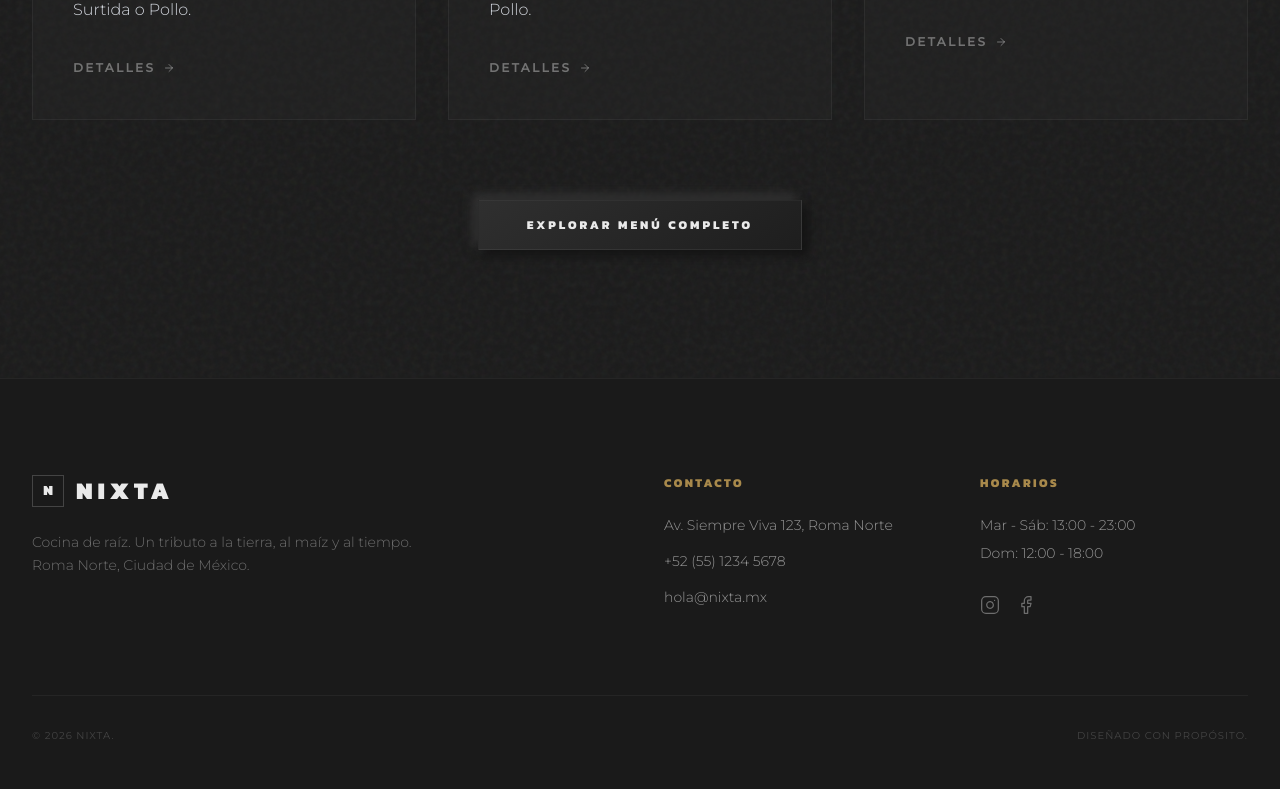
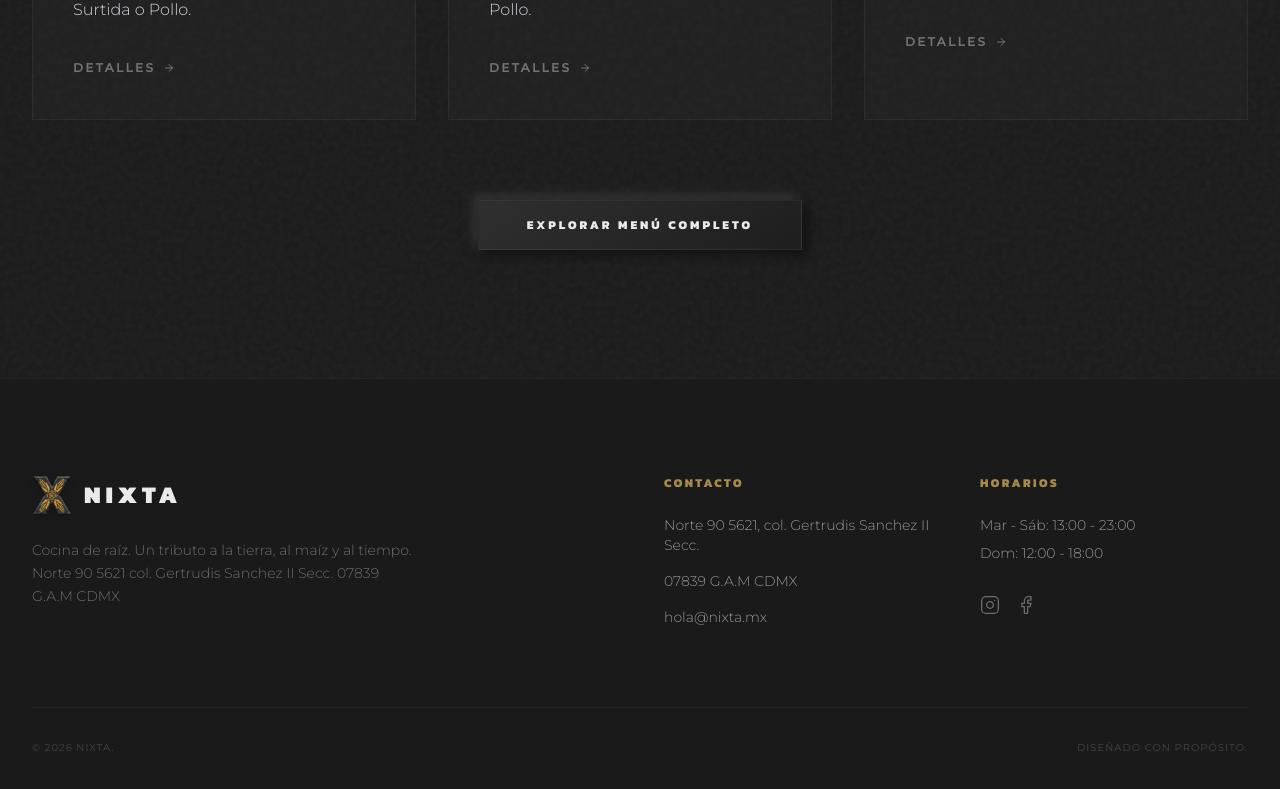
Before and after one commit to Eliazj/Eliazj.github.io, a React (Vite) app: page / in a window 1280 px wide. Shown: the part 2106-2895 px from the top of the page. Built offline with nearby package versions, Linux system fonts and the light colour scheme.

Commit message:
Update footer with real logo, address, and social links

```diff
--- a/src/components/Footer.tsx
+++ b/src/components/Footer.tsx
@@ -9,16 +9,14 @@ export default function Footer() {
           {/* Brand */}
           <div className="col-span-1 md:col-span-2">
             <div className="flex items-center gap-3 mb-6">
-              <div className="w-8 h-8 border border-bone/20 flex items-center justify-center text-bone font-display font-black text-sm">
-                N
-              </div>
+              <img src="/images/Isologo-X.png" alt="Nixta Logo" className="w-10 h-10 object-contain drop-shadow-lg" />
               <span className="font-display font-black text-2xl tracking-[0.2em] text-bone">
                 NIXTA
               </span>
             </div>
             <p className="text-bone/40 text-sm font-light leading-relaxed max-w-sm">
               Cocina de raíz. Un tributo a la tierra, al maíz y al tiempo.
-              <br/>Roma Norte, Ciudad de México.
+              <br />Norte 90 5621 col. Gertrudis Sanchez II Secc. 07839 G.A.M CDMX
             </p>
           </div>
 
@@ -26,8 +24,8 @@ export default function Footer() {
           <div className="space-y-6">
             <h3 className="font-display font-bold text-xs text-bronze uppercase tracking-[0.2em]">Contacto</h3>
             <div className="space-y-4 text-bone/60 font-light text-sm">
-              <p>Av. Siempre Viva 123, Roma Norte</p>
-              <p>+52 (55) 1234 5678</p>
+              <p>Norte 90 5621, col. Gertrudis Sanchez II Secc.</p>
+              <p>07839 G.A.M CDMX</p>
               <p>hola@nixta.mx</p>
             </div>
           </div>
@@ -40,10 +38,10 @@ export default function Footer() {
               <p>Dom: 12:00 - 18:00</p>
             </div>
             <div className="flex gap-4 pt-2">
-              <a href="#" className="text-bone/40 hover:text-bronze transition-colors">
+              <a href="https://www.instagram.com/nixtacocinaderaiz/" target="_blank" rel="noopener noreferrer" className="text-bone/40 hover:text-bronze transition-colors">
                 <Instagram size={20} strokeWidth={1.5} />
               </a>
-              <a href="#" className="text-bone/40 hover:text-bronze transition-colors">
+              <a href="https://www.facebook.com/Nixtacocinaderaiz" target="_blank" rel="noopener noreferrer" className="text-bone/40 hover:text-bronze transition-colors">
                 <Facebook size={20} strokeWidth={1.5} />
               </a>
             </div>
```
